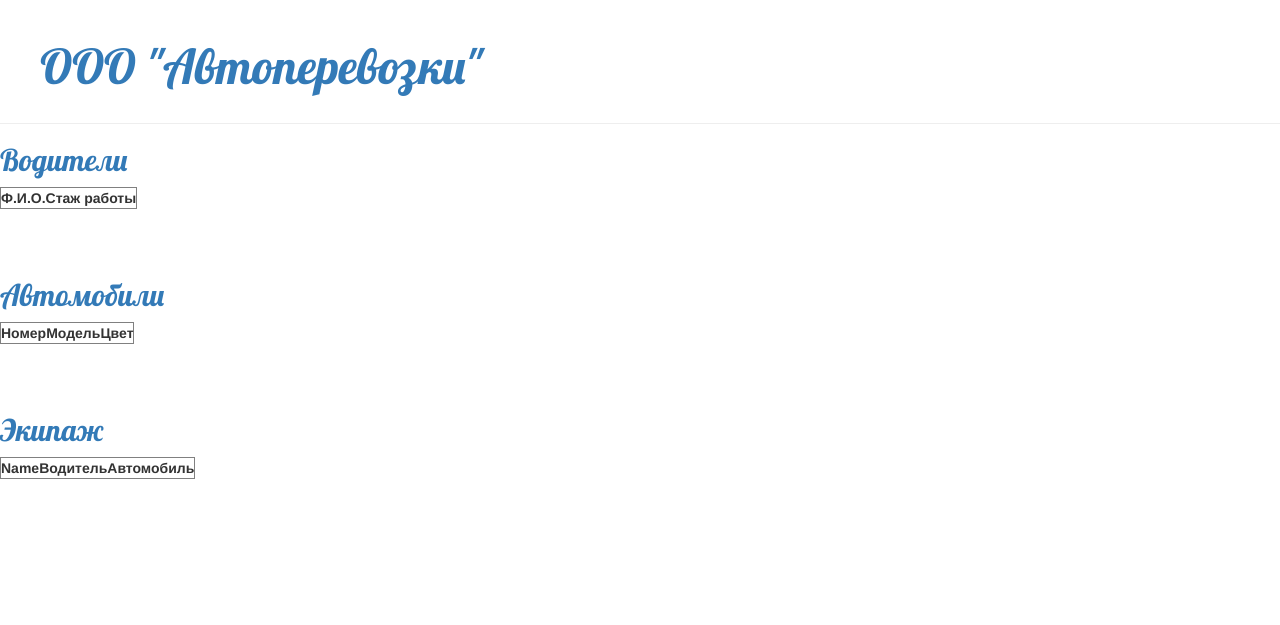
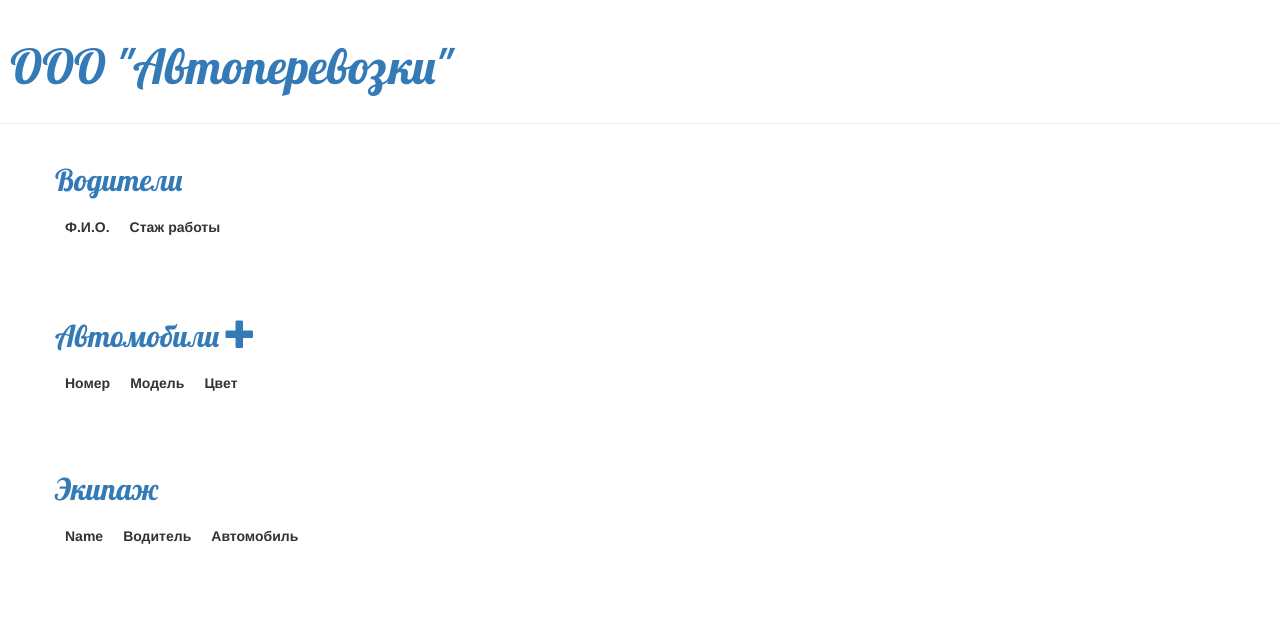
Before and after one commit to shabalinaa/workJobCars, a Django app: page / in a window 1280 px wide. Shown: the top 625 px of the page. Run offline with Django 3.2, Linux system fonts and the light colour scheme; data that the repository does not hold is empty; some libraries are stand-ins or nearby versions.

Commit message:
редактирование/удаление

```diff
--- a/cars/static/css/car.css
+++ b/cars/static/css/car.css
@@ -1,7 +1,8 @@
 .page-header {
     #background-color: #ff9400;
     margin-top: 0;
-    padding: 20px 20px 20px 40px;
+    padding: 20px 20px 20px 10px;
+
 }
 
 .page-header h1, .page-header h1 a, .page-header h1 a:visited, .page-header h1 a:active {
@@ -16,9 +17,6 @@
 
 h1, h2, h3, h4 {
     font-family: 'Lobster', cursive;
-}
-.date {
-    color: #828282;
 }
 
 .save {
@@ -45,6 +43,28 @@ h1, h2, h3, h4 {
 }
 
 table {
-border-collapse: collapse; /*убираем пустые промежутки между ячейками*/
-border: 1px solid grey; /*устанавливаем для таблицы внешнюю границу серого цвета толщиной 1px*/
+  table-layout: fixed;
+  #width: 100%;
+  border-collapse: collapse;
+  #border: 3px solid purple;
 }
+
+thead th:nth-child(1) {
+  width: 30%;
+}
+
+thead th:nth-child(2) {
+  width: 20%;
+}
+
+thead th:nth-child(3) {
+  width: 15%;
+}
+
+thead th:nth-child(4) {
+  width: 35%;
+}
+
+th, td {
+  padding: 10px;
+}
--- /dev/null
+++ b/cars/templates/cars/base.html
@@ -0,0 +1,27 @@
+<!DOCTYPE html>
+{% load static %}
+<html lang="en">
+<head>
+    <link rel="stylesheet" href="//maxcdn.bootstrapcdn.com/bootstrap/3.2.0/css/bootstrap.min.css">
+    <link rel="stylesheet" href="//maxcdn.bootstrapcdn.com/bootstrap/3.2.0/css/bootstrap-theme.min.css">
+    <link href="https://fonts.googleapis.com/css?family=Lobster&subset=latin,cyrillic" rel="stylesheet" type="text/css">
+    <link rel="stylesheet" href="{% static 'css/car.css' %}">
+    <meta charset="UTF-8">
+    <title>Список экипажей</title>
+</head>
+<body>
+    <body>
+    <div class="page-header">
+        <h1><a href="/">ООО "Автоперевозки"</a></h1>
+    </div>
+    <div class="content container">
+        <div class="row">
+            <div class="col-md-8">
+            {% block content %}
+            {% endblock %}
+            </div>
+        </div>
+    </div>
+</body>
+</body>
+</html>
--- /dev/null
+++ b/cars/templates/cars/drivers_all.html
@@ -0,0 +1,6 @@
+{% extends 'cars/base.html' %}
+{% block content %}
+
+
+
+{% endblock %}
--- a/cars/templates/cars/table_all.html
+++ b/cars/templates/cars/table_all.html
@@ -1,21 +1,7 @@
-<!DOCTYPE html>
-{% load static %}
-<html lang="en">
-<head>
-    <link rel="stylesheet" href="//maxcdn.bootstrapcdn.com/bootstrap/3.2.0/css/bootstrap.min.css">
-    <link rel="stylesheet" href="//maxcdn.bootstrapcdn.com/bootstrap/3.2.0/css/bootstrap-theme.min.css">
-    <link href="https://fonts.googleapis.com/css?family=Lobster&subset=latin,cyrillic" rel="stylesheet" type="text/css">
-    <link rel="stylesheet" href="{% static 'css/car.css' %}">
-    <meta charset="UTF-8">
-    <title>Список экипажей</title>
-</head>
-<body>
-    <div class="page-header">
-        <h1><a href="/">ООО "Автоперевозки"</a></h1>
-    </div>
-
+{% extends 'cars/base.html' %}
+{% block content %}
         <div class="post">
-            <h2><a href="">Водители</a></h2>
+            <h2><a href="">Водители </a></h2>
             <table border="0" cellpadding="10">
                 <tr>
                     <th>Ф.И.О.</th>
@@ -25,13 +11,15 @@
                 <tr>
                     <td>{{driver.fio}}</td>
                     <td>{{driver.experience}}</td>
+                    <td><span class="glyphicon glyphicon-pencil"></span></a></td>
+                    <td><span class="glyphicon glyphicon-remove"></span></a></td>
                 </tr>
                 {% endfor %}
             </table>
         </div>
 
         <div class="post">
-            <h2><a href="">Автомобили</a></h2>
+            <h2><a href="">Автомобили</a>  <a href="{% url 'car_new' %}" class="post"><span class="glyphicon glyphicon-plus"></span></a> </h2>
 
             <table border="0" cellpadding="10">
                 <tr>
@@ -44,13 +32,15 @@
                     <td>{{car.number}}</td>
                     <td>{{car.model}}</td>
                     <td>{{car.color}}</td>
+                    <td><a href="{% url 'car_edit' pk=car.pk %}" class="post"><span class="glyphicon glyphicon-pencil"></span></a></td>
+                    <td><a href="{% url 'car_delete' pk=car.pk %}"><span class="glyphicon glyphicon-remove"></span></a></td>
                 </tr>
                 {% endfor %}
             </table>
         </div>
 
         <div class="post">
-            <h2><a href="">Экипаж</a></h2>
+            <h2><a href="">Экипаж </a></h2>
             <table border="0" cellpadding="10">
                 <tr>
                     <th>Name</th>
@@ -62,9 +52,10 @@
                     <td>{{crew.name}}</td>
                     <td>{{crew.driver}}</td>
                     <td>{{crew.car}}</td>
+                    <td><span class="glyphicon glyphicon-pencil"></span></a></td>
+                    <td><span class="glyphicon glyphicon-remove"></span></a></td>
                 </tr>
                 {% endfor %}
             </table>
         </div>
-</body>
-</html>
+{% endblock %}
--- a/cars/urls.py
+++ b/cars/urls.py
@@ -2,5 +2,8 @@ from django.conf.urls import url
 from . import views
 
 urlpatterns = [
-    url(r'^$', views.table_all, name='table_all')
+    url(r'^$', views.table_all, name='table_all'),
+    url(r'^car/new/$', views.car_new, name='car_new'),
+    url(r'^car/(?P<pk>\d+)/edit/$', views.car_edit, name='car_edit'),
+    url(r'^car/delete/(?P<pk>\d+)/$', views.car_delete, name='car_delete'),
 ]
--- a/cars/views.py
+++ b/cars/views.py
@@ -1,8 +1,46 @@
 from django.shortcuts import render
 from .models import Car, Driver, Crew
+from .forms import CarsForm
+from django.shortcuts import redirect
+from django.http import HttpResponseRedirect
+from django.http import HttpResponseNotFound
+from django.shortcuts import render, get_object_or_404
 
 def table_all(request):
     cars = Car.objects.all()
     drivers = Driver.objects.all()
     crews = Crew.objects.all()
     return render(request, 'cars/table_all.html', {'cars': cars, 'drivers': drivers, 'crews': crews})
+
+
+def car_new(request):
+    if request.method == "POST":
+        form = CarsForm(request.POST)
+        if form.is_valid():
+            post = form.save(commit=False)
+            post.save()
+            return redirect('table_all')
+    else:
+        form = CarsForm()
+    return render(request, 'cars/car_edit.html', {'form': form})
+
+def car_edit(request, pk):
+    car = get_object_or_404(Car, pk=pk)
+    if request.method == "POST":
+        form = CarsForm(request.POST, instance=car)
+        if form.is_valid():
+            car = form.save(commit=False)
+            car.save()
+            return redirect('table_all')
+    else:
+        form = CarsForm(instance=car)
+    return render(request, 'cars/car_edit.html', {'form': form})
+
+# удаление данных из бд
+def car_delete(request, pk):
+    try:
+        car = Car.objects.get(pk=pk)
+        car.delete()
+        return HttpResponseRedirect("/")
+    except Car.DoesNotExist:
+        return HttpResponseNotFound("<h2>Person not found</h2>")
```
Also changed, not shown: cars/forms.py (added, +17 -0 lines), cars/templates/cars/car_edit.html (added, +9 -0 lines).
